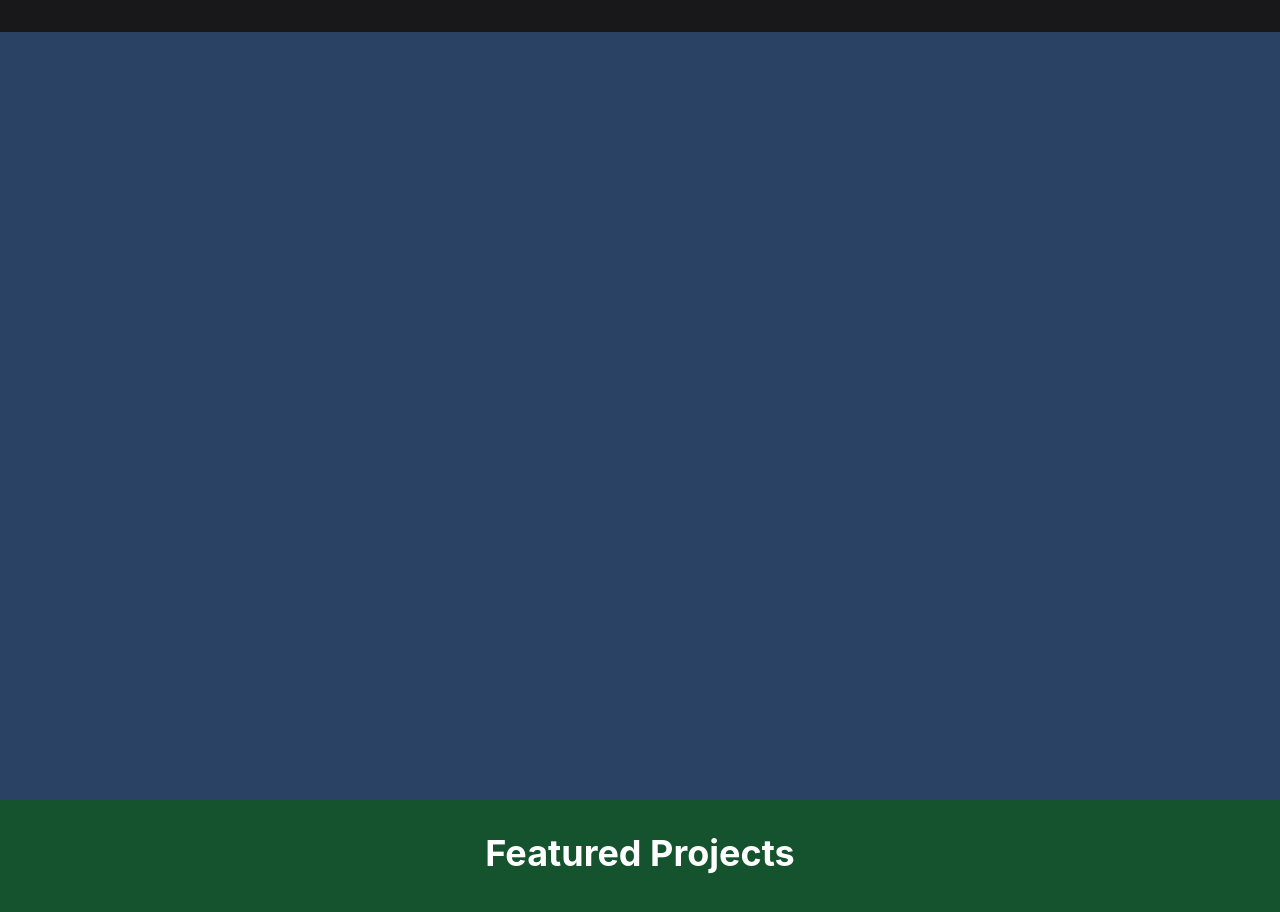
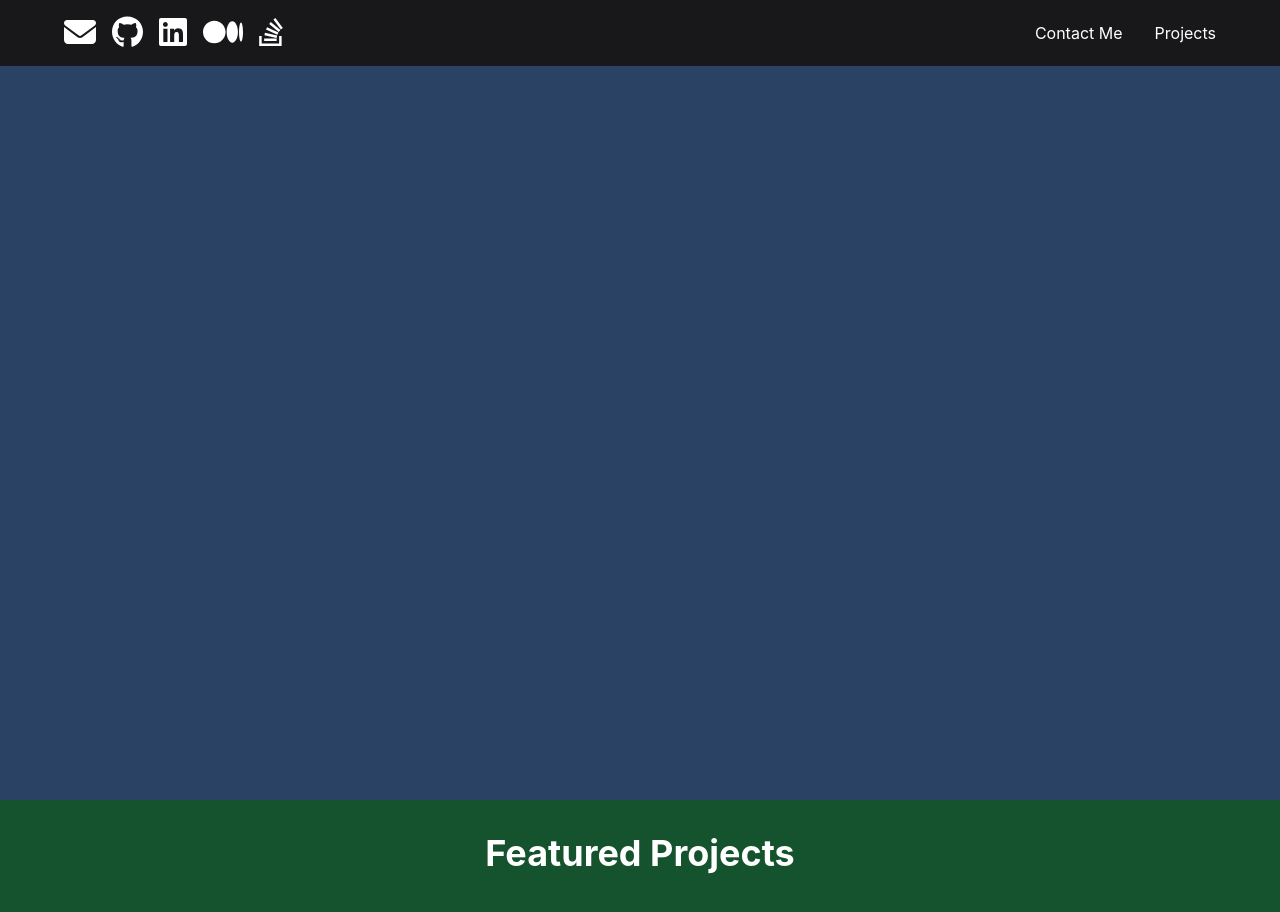
Before and after one commit to claudiooleite/Portfolio, a React (Create React App) app: page / in a window 1280 px wide. Shown: the top 912 px of the page. Built offline with nearby package versions, Linux system fonts and the light colour scheme.

Commit message:
icons added to Header file

```diff
--- a/src/App.js
+++ b/src/App.js
@@ -6,13 +6,17 @@ import ContactMeSection from "./components/ContactMeSection";
 import Footer from "./components/Footer";
 import { AlertProvider } from "./context/alertContext";
 import Alert from "./components/Alert";
+import { FontAwesomeIcon } from "@fortawesome/react-fontawesome";
+import { socials } from "./components/Header";
+
+
 
 function App() {
   return (
     <ChakraProvider>
       <AlertProvider>
         <main>
-          <Header />
+          <Header socials={socials} />
           <LandingSection />
           <ProjectsSection />
           <ContactMeSection />
--- a/src/components/Header.js
+++ b/src/components/Header.js
@@ -1,18 +1,13 @@
-import React, { useEffect, useRef } from "react";
+import React from "react";
 import { FontAwesomeIcon } from "@fortawesome/react-fontawesome";
+import { faGithub, faLinkedin, faMedium, faStackOverflow } from "@fortawesome/free-brands-svg-icons";
 import { faEnvelope } from "@fortawesome/free-solid-svg-icons";
-import {
-  faGithub,
-  faLinkedin,
-  faMedium,
-  faStackOverflow,
-} from "@fortawesome/free-brands-svg-icons";
 import { Box, HStack } from "@chakra-ui/react";
 
-const socials = [
+export const socials = [
   {
     icon: faEnvelope,
-    url: "mailto: hello@example.com",
+    url: "mailto: claudio.leite@hotmail.com",
   },
   {
     icon: faGithub,
@@ -28,11 +23,11 @@ const socials = [
   },
   {
     icon: faStackOverflow,
-    url: "https://stackoverflow.com",
+    url: "https://stackoverflow.com/users/23282484/claudio-leite",
   },
 ];
 
-const Header = () => {
+const Header = ({socials}) => {
   const handleClick = (anchor) => () => {
     const id = `${anchor}-section`;
     const element = document.getElementById(id);
@@ -43,6 +38,8 @@ const Header = () => {
       });
     }
   };
+
+
 
   return (
     <Box
@@ -64,11 +61,22 @@ const Header = () => {
           alignItems="center"
         >
           <nav>
-            {/* Add social media links based on the `socials` data */}
+            <HStack spacing={4}>
+                {socials.map((social, index) => (
+                  <a key={index} href={social.url} >
+                    <FontAwesomeIcon icon={social.icon} size="2x" />
+                  </a>
+                ))}
+            </HStack>
           </nav>
           <nav>
             <HStack spacing={8}>
-              {/* Add links to Projects and Contact me section */}
+              <a href="/#contact-me">
+                <span>Contact Me</span>
+              </a>
+              <a href="/#projects">
+                <span>Projects</span>
+              </a>
             </HStack>
           </nav>
         </HStack>
```
